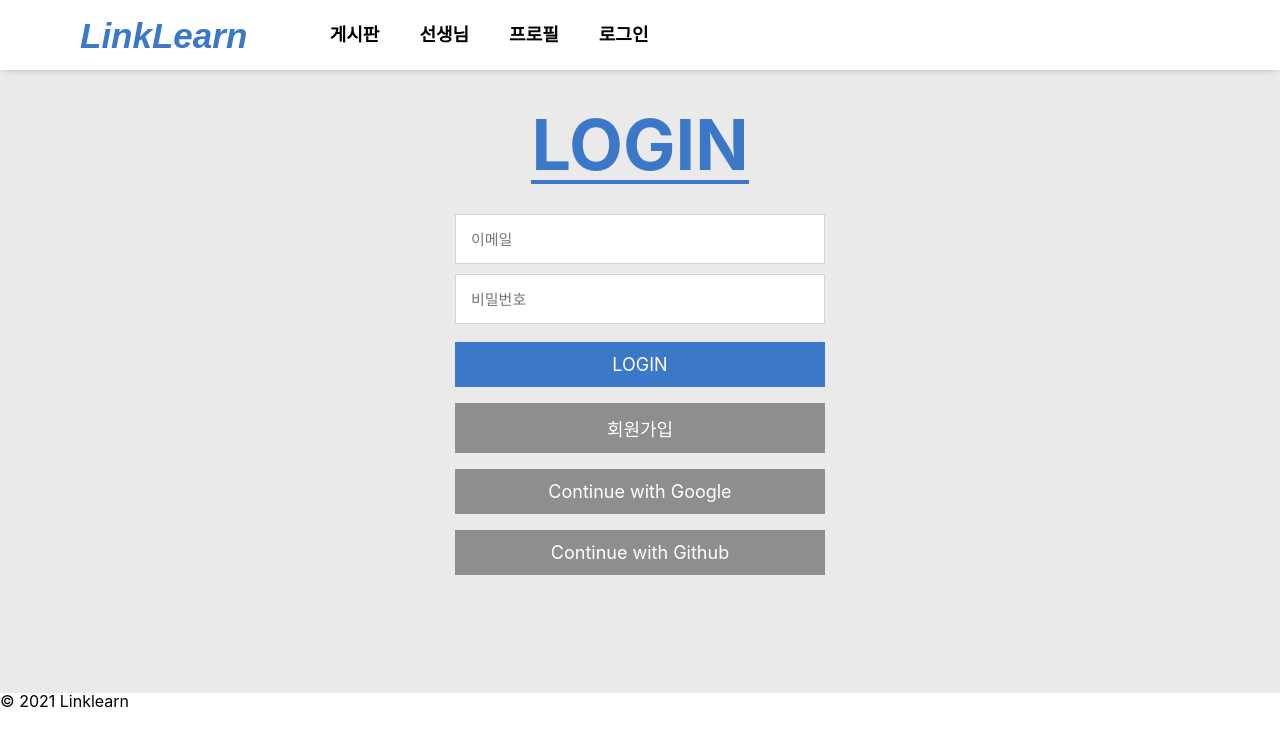
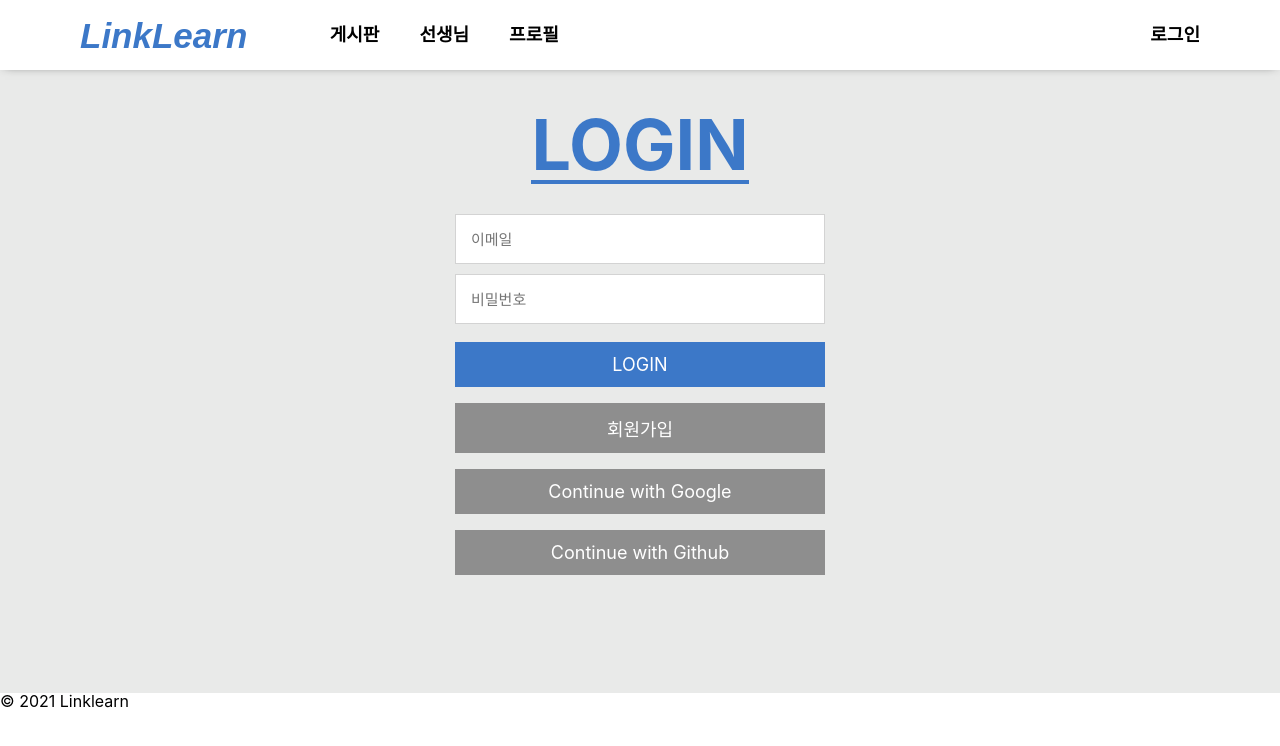
Before and after one commit to 1st-WnC-Programming/Linklearn, a React (Create React App) app in the folder front-end/: page /#/Auth in a window 1280 px wide. Shown: the top 746 px of the page. Built offline with nearby package versions, Linux system fonts and the light colour scheme.

Commit message:
update header

```diff
--- a/front-end/package.json
+++ b/front-end/package.json
@@ -12,6 +12,7 @@
     "react-router-dom": "^6.0.2",
     "react-scripts": "4.0.3",
     "styled-components": "^5.3.3",
+    "styled-reset": "4.3.4",
     "web-vitals": "^1.0.1"
   },
   "scripts": {
--- a/front-end/src/Components/Header.js
+++ b/front-end/src/Components/Header.js
@@ -6,7 +6,6 @@ const navList = [
   { path: '/Board', pathName: 'board', name: '게시판' },
   { path: '/TeacherList', pathName: 'teacherlist', name: '선생님' },
   { path: '/Profile', pathName: 'profile', name: '프로필' },
-  { path: '/Auth', pathName: 'auth', name: '로그인' },
 ];
 
 const Header = styled.header`
@@ -43,6 +42,7 @@ const Logo = styled.div`
 const Gnb = styled.div`
   display: flex;
   align-items: center;
+  justify-content: space-between;
   width: 100%;
 `;
 
@@ -50,7 +50,6 @@ const NavGroup = styled.div`
   display: flex;
   align-items: center;
   margin-left: 40px;
-  margin-right: 300px;
 `;
 
 const NavLink = styled.div`
@@ -89,6 +88,13 @@ const MyHeader = () => {
                 </NavLink>
               ))}
             </NavGroup>
+            <NavGroup>
+              <NavLink>
+                <Link to={'/Auth'} onclick={() => {}}>
+                  로그인
+                </Link>
+              </NavLink>
+            </NavGroup>
           </Gnb>
         </FlexBox>
       </Header>
```
Also changed, not shown: 2 other files (tests, documents, lock files or other folders).
